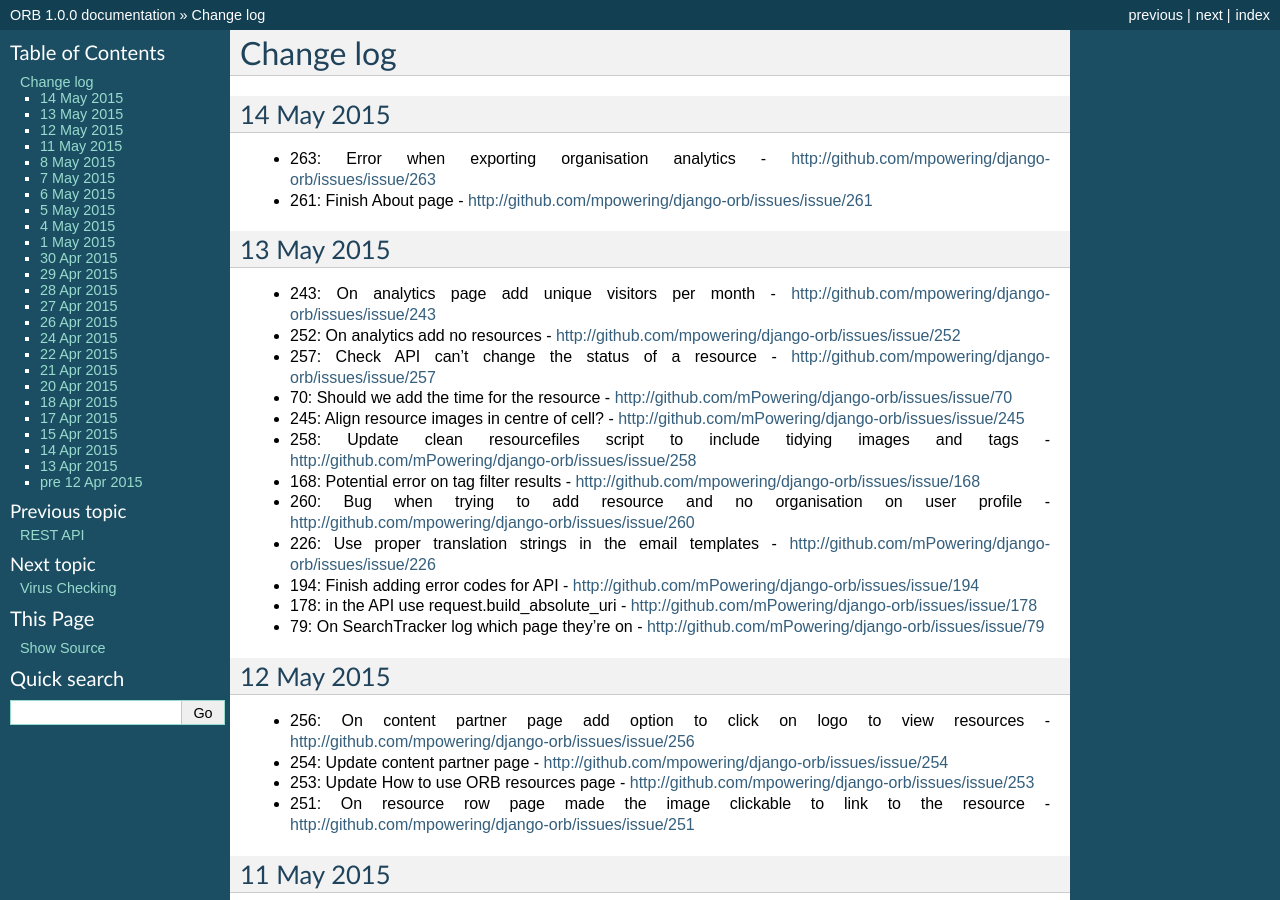
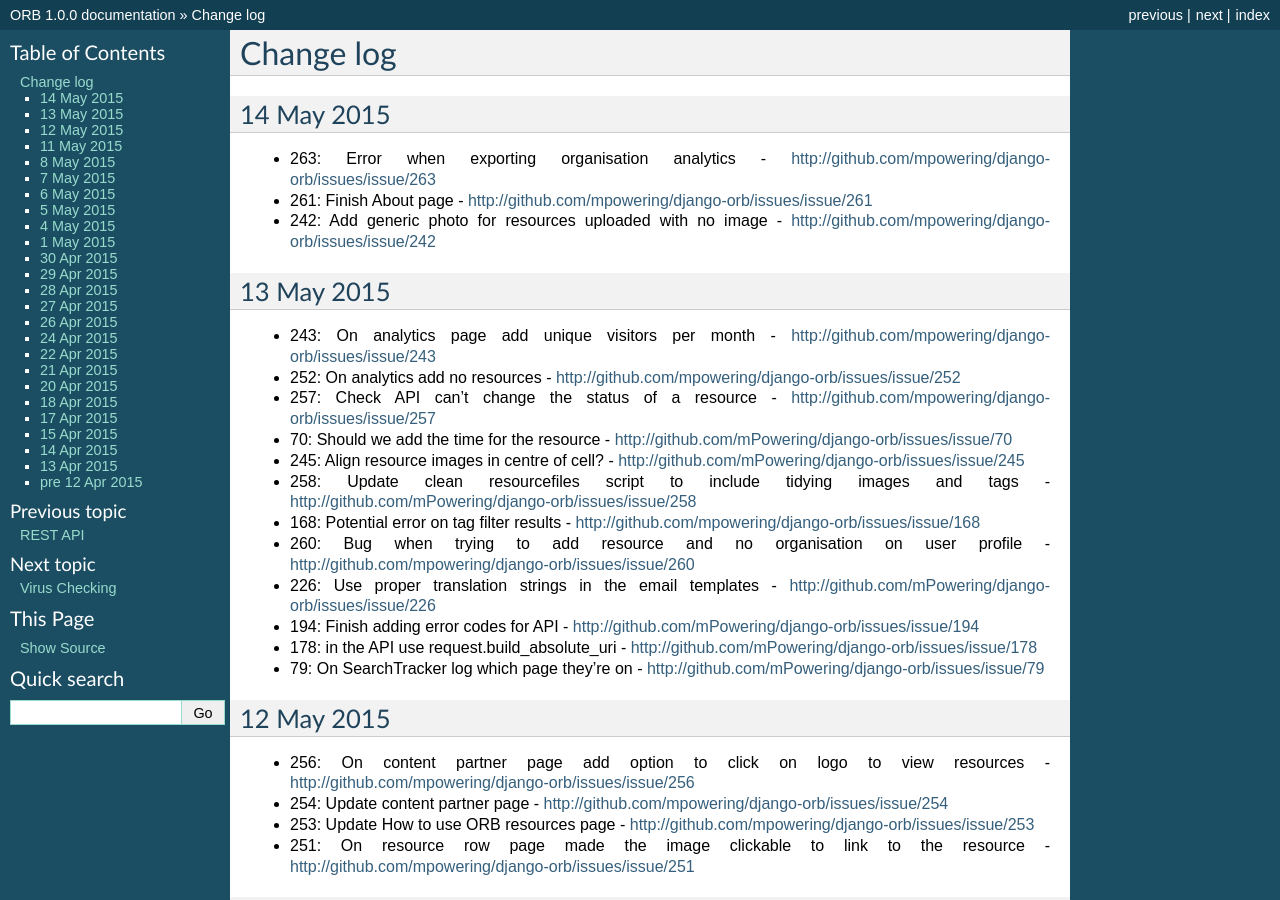
Before and after one commit to mPowering/django-orb, a Sphinx documentation site: the page built from docs/changelog.rst, in a window 1280 px wide and 900 px high. Built offline with Sphinx 7.4.7, drawn with Linux system fonts in a browser that asks for light colours.

Commit message:
CLOSED - task 242: Add generic photo for resources uploaded with no image http://github.com/mpowering/django-orb/issues/issue/242

```diff
--- a/docs/changelog.rst
+++ b/docs/changelog.rst
@@ -6,6 +6,7 @@ Change log
 
 * 263: Error when exporting organisation analytics - http://github.com/mpowering/django-orb/issues/issue/263
 * 261: Finish About page - http://github.com/mpowering/django-orb/issues/issue/261
+* 242: Add generic photo for resources uploaded with no image - http://github.com/mpowering/django-orb/issues/issue/242
 
 13 May 2015
 -----------
```
